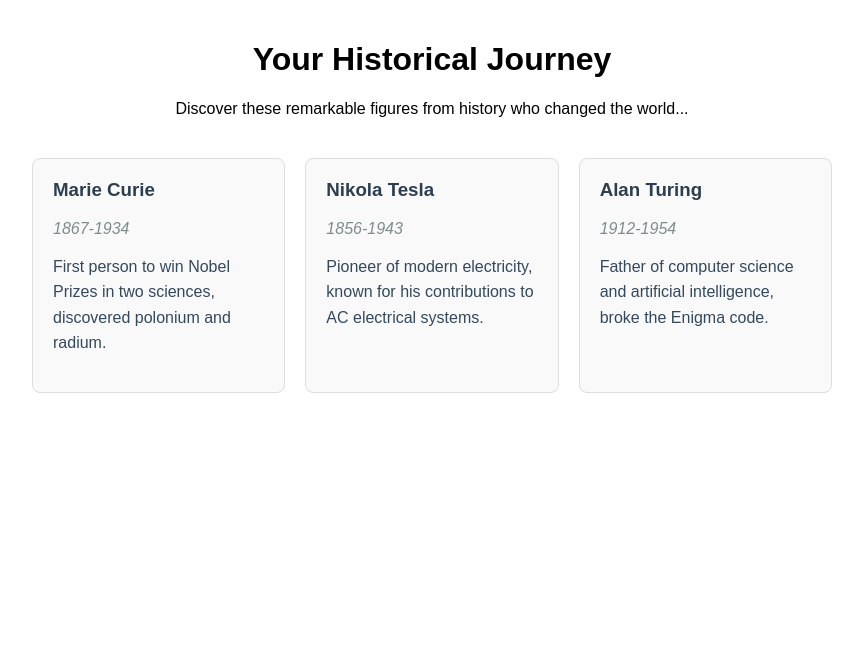
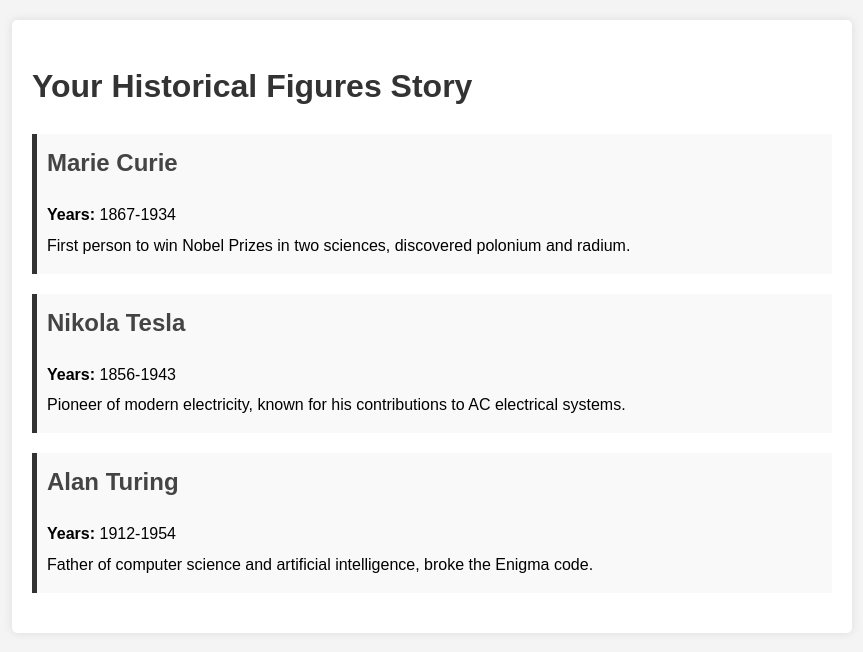
Before and after one commit to jiajiabinx/IChing, a FastAPI app: page /story in a window 1280 px wide. Shown: the top 652 px of the page, without its empty margins (208-1071 px from the left). Run offline with FastAPI, Linux system fonts and the light colour scheme.

Commit message:
added more stuff

```diff
--- a/app/main.py
+++ b/app/main.py
@@ -4,6 +4,7 @@ from fastapi.templating import Jinja2Templates
 import uvicorn
 import random
 from app.routers import users, friends, orders, payments
+import asyncio
 
 app = FastAPI()
 
@@ -42,8 +43,11 @@ HISTORICAL_FIGURES = [
 async def serve_frontend(request: Request):
     return templates.TemplateResponse("index.html", {"request": request})
 
+
+
+
 @app.get("/confirm")
-async def show_payment_confirmation(request: Request):
+async def payment_confirmation(request: Request):
     return templates.TemplateResponse(
         "payment_confirm.html",
         {"request": request, "amount": 5.00}
@@ -53,10 +57,13 @@ async def show_payment_confirmation(request: Request):
 async def process_payment(request: Request):
     # In a real application, you would process the payment here
     # For now, we'll just redirect to the story page
-    return {"redirect_url": "/payment-flow/story"}
+    return {"redirect_url": "/story"}
 
 @app.get("/story")
 async def show_story(request: Request):
+    # Simulate some loading time (you can remove this in production)
+    await asyncio.sleep(5)
+
     # Randomly select 3 historical figures
     selected_figures = random.sample(HISTORICAL_FIGURES, 3)
     return templates.TemplateResponse(
@@ -73,5 +80,6 @@ app.include_router(friends.router)
 app.include_router(orders.router)
 app.include_router(payments.router)
 
+
 if __name__ == "__main__":
-    uvicorn.run(app, host="0.0.0.0", port=8000)
+    uvicorn.run(app, host="0.0.0.0", port=8080)
--- a/app/schemas.py
+++ b/app/schemas.py
@@ -7,7 +7,7 @@ from datetime import date, datetime
 
 class IChingBaseModel(BaseModel):
     class Config:
-        orm_mode = False
+        from_attributes = False
 
 
 class Users(IChingBaseModel):
--- a/templates/payment_confirm.html
+++ b/templates/payment_confirm.html
@@ -47,7 +47,7 @@
 
     <script>
         function confirmPayment() {
-            fetch('/payment-flow/process', {
+            fetch('/process', {
                 method: 'POST',
                 headers: {
                     'Content-Type': 'application/json',
--- a/templates/story.html
+++ b/templates/story.html
@@ -3,59 +3,112 @@
 <head>
     <meta charset="UTF-8">
     <meta name="viewport" content="width=device-width, initial-scale=1.0">
-    <title>Your Historical Story</title>
+    <title>Your Story</title>
     <style>
         body {
             font-family: Arial, sans-serif;
+            line-height: 1.6;
+            margin: 0;
+            padding: 20px;
+            background-color: #f4f4f4;
+        }
+        .container {
             max-width: 800px;
-            margin: 0 auto;
+            margin: auto;
+            background: white;
             padding: 20px;
+            border-radius: 5px;
+            box-shadow: 0 0 10px rgba(0,0,0,0.1);
         }
-        .story-intro {
+        h1 {
+            color: #333;
+        }
+        .figure {
+            margin-bottom: 20px;
+            padding: 10px;
+            background-color: #f9f9f9;
+            border-left: 5px solid #333;
+        }
+        .figure h2 {
+            margin-top: 0;
+            color: #444;
+        }
+        .figure p {
+            margin: 5px 0;
+        }
+        #loading-screen {
+            position: fixed;
+            top: 0;
+            left: 0;
+            width: 100%;
+            height: 100%;
+            background-color: #f5f5f5;
+            display: flex;
+            flex-direction: column;
+            justify-content: center;
+            align-items: center;
+            z-index: 1000;
             text-align: center;
-            margin-bottom: 40px;
         }
-        .cards-container {
-            display: grid;
-            grid-template-columns: repeat(auto-fit, minmax(250px, 1fr));
-            gap: 20px;
-            margin-top: 20px;
+        .loading-title {
+            font-size: 24px;
+            margin-bottom: 15px;
+            color: #333;
         }
-        .card {
-            border: 1px solid #ddd;
-            border-radius: 8px;
-            padding: 20px;
-            background-color: #f9f9f9;
+        .loading-text {
+            font-size: 16px;
+            color: #666;
+            margin-bottom: 20px;
         }
-        .card h3 {
-            color: #2c3e50;
-            margin-top: 0;
+        .loading-dots::after {
+            content: '';
+            animation: dots 1.5s steps(5, end) infinite;
         }
-        .card .years {
-            color: #7f8c8d;
-            font-style: italic;
-            margin-bottom: 10px;
+        @keyframes dots {
+            0%, 20% { content: ''; }
+            40% { content: '.'; }
+            60% { content: '..'; }
+            80% { content: '...'; }
+            100% { content: ''; }
         }
-        .card p {
-            color: #34495e;
-            line-height: 1.6;
+        .hidden {
+            display: none !important;
         }
     </style>
 </head>
 <body>
-    <div class="story-intro">
-        <h1>Your Historical Journey</h1>
-        <p>Discover these remarkable figures from history who changed the world...</p>
+    <div id="loading-screen">
+        <div class="loading-title">Preparing Your Story</div>
+        <div class="loading-text">
+            Loading<span class="loading-dots"></span>
+        </div>
     </div>
 
-    <div class="cards-container">
+    <div class="container">
+        <h1>Your Historical Figures Story</h1>
         {% for figure in figures %}
-        <div class="card">
-            <h3>{{ figure.name }}</h3>
-            <div class="years">{{ figure.years }}</div>
+        <div class="figure">
+            <h2>{{ figure.name }}</h2>
+            <p><strong>Years:</strong> {{ figure.years }}</p>
             <p>{{ figure.description }}</p>
         </div>
         {% endfor %}
     </div>
+
+    <script>
+        document.addEventListener('DOMContentLoaded', function() {
+            const loadingScreen = document.getElementById('loading-screen');
+
+            // Hide loading screen when content is loaded
+            window.addEventListener('load', function() {
+                loadingScreen.classList.add('hidden');
+            });
+
+            // Fallback: Hide loading screen after 5 seconds if load event doesn't fire
+            setTimeout(() => {
+                loadingScreen.classList.add('hidden');
+            }, 5000);
+        });
+    </script>
 </body>
 </html>
```
Also changed, not shown: app/models.py (+24 -0 lines), app/routers/suan.py (added, +19 -0 lines), app/routers/transactions.py (deleted, +0 -18 lines), templates/payment.html (added, +125 -0 lines).
